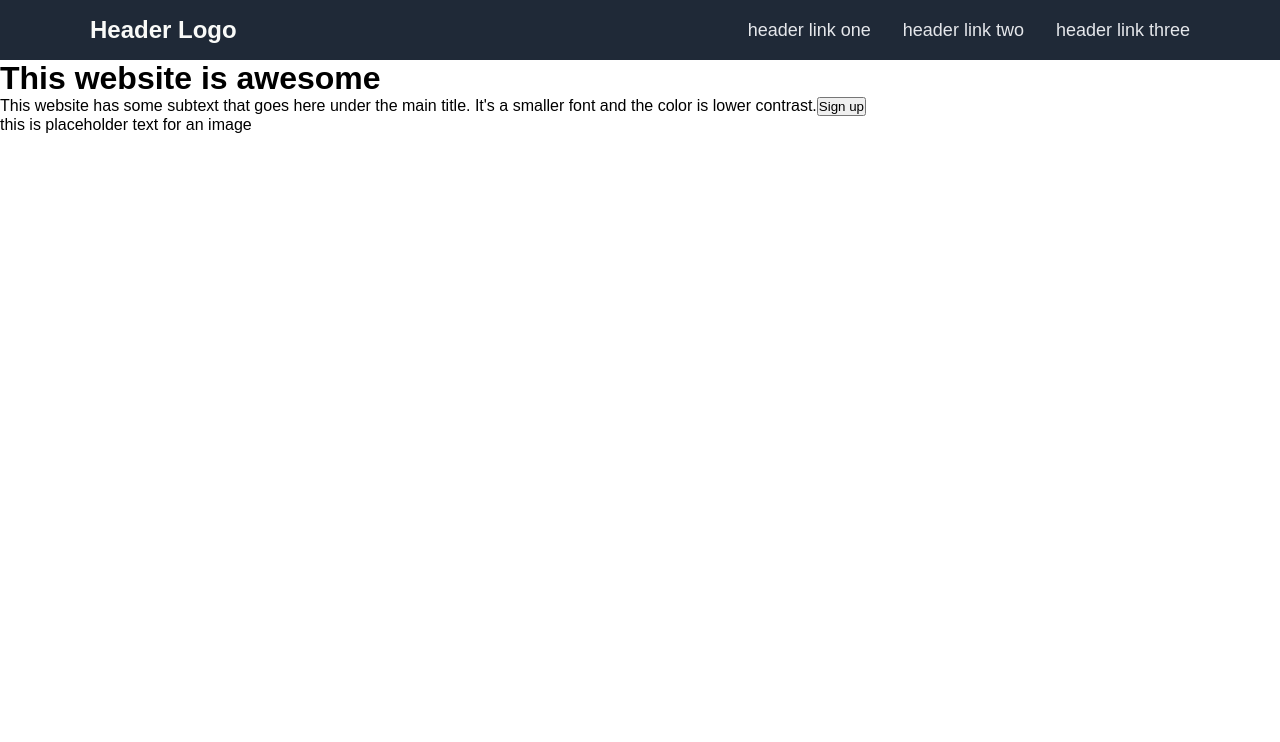
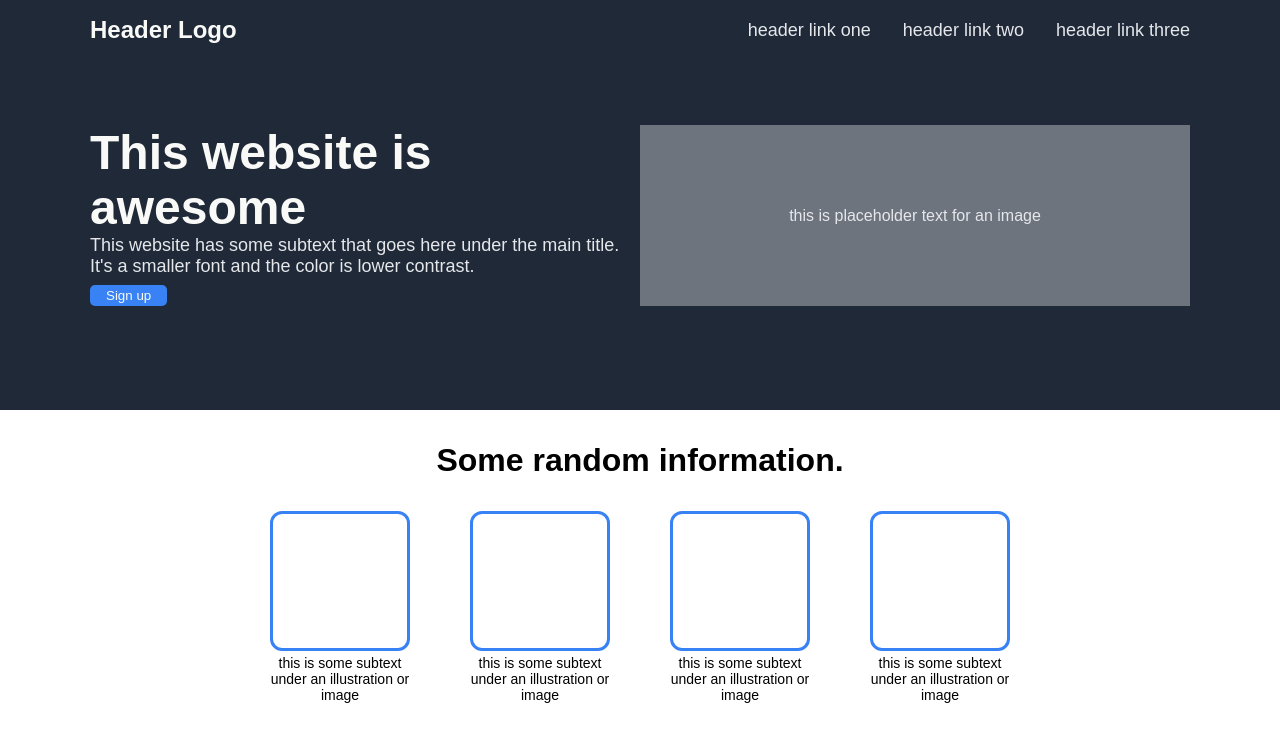
Before and after one commit to Atlai-the-Wizard/Landing-Page, a plain HTML site: page index.html in a window 1280 px wide. Drawn offline with Linux system fonts and the light colour scheme.

Commit message:
Add styling to main content in styles.css file
Add styling to the main content portion of the mock website.
This will bring the webpage inline with specifications.

```diff
--- a/index.html
+++ b/index.html
@@ -20,18 +20,40 @@
     </div>
 
     <div class="header">
-      <div class="welcome-bar">
-        <div class="welcome-text">
-          <h1>This website is awesome</h1><p>This website has some subtext that goes here under the main title. It's a smaller font and the color is lower contrast.</pa><button class="button-header">Sign up</button>
+      <div class="container">
+        <div class="text">
+          <h1>This website is awesome</h1>
+          <p>This website has some subtext that goes here under the main title. It's a smaller font and the color is lower contrast.</p>
+          <button class="button">Sign up</button>
         </div>
-        <div class="welcome-image">
+        <div class="image">
           this is placeholder text for an image
         </div>
       </div>
     </div>
 
     <div class="main">
-
+      <div class="container">
+        <h1 class="main-text">Some random information.</h1>
+        <div class="main-box">
+          <div class="blank-box-container">
+            <div class="blank-box"></div>
+            <p class="box-text">this is some subtext under an illustration or image</p>
+          </div>
+          <div class="blank-box-container">
+            <div class="blank-box"></div>
+            <p class="box-text">this is some subtext under an illustration or image</p>
+          </div>
+          <div class="blank-box-container">
+            <div class="blank-box"></div>
+            <p class="box-text">this is some subtext under an illustration or image</p>
+          </div>
+          <div class="blank-box-container">
+            <div class="blank-box"></div>
+            <p class="box-text">this is some subtext under an illustration or image</p>
+          </div>
+        </div>
+      </div>
     </div>
 
     <div class="main-2">
--- a/styles.css
+++ b/styles.css
@@ -16,7 +16,7 @@ a:link, a:visited, a:hover, a:active {
   margin: 0 auto;
 }
 
-/*NAV*/
+/*NAVBAR*/
 
 .navbar {
   background-color: #1f2937;
@@ -44,3 +44,88 @@ a:link, a:visited, a:hover, a:active {
 .navbar .links li {
   margin-left: 32px;
 }
+
+/* HERO */
+
+.header {
+  background-color: #1f2937;
+  height: 350px;
+}
+
+.header .container {
+  display: flex;
+  justify-content: space-between;
+  padding-top: 65px;
+}
+
+.header .text {
+  width: 550px;
+}
+
+.header .text h1 {
+  font-size: 48px;
+  color: #f9faf8;
+  font-weight: 900;
+}
+
+.header .text p {
+  font-size: 18px;
+  color: #e5e7eb;
+}
+
+.header .text button {
+  background-color: #3882f6;
+  color: #f9faf8;
+  box-shadow: none;
+  border: none;
+  border-radius: 5px;
+  padding: 3px 16px;
+  margin-top: 8px;
+}
+
+.header .image {
+  color: #e5e7eb;
+  background-color: #6d747d;
+  width: 550px;
+  display: flex;
+  justify-content: center;
+  align-items: center;
+}
+
+/* MAIN */
+
+.main .container {
+  display: flex;
+  flex-direction: column;
+  align-items: center;
+}
+
+.main .main-box {
+  display: flex;
+}
+
+.main .main-text {
+  font-weight: 900;
+  margin-bottom: 32px;
+  margin-top: 32px;
+}
+
+.blank-box-container {
+  width: 140px;
+  margin-inline: 30px;
+}
+
+.blank-box {
+  height: 140px;
+  width: 140px;
+  border: 3px solid #3882f6;
+  border-radius: 12px;
+}
+
+.box-text {
+  text-align: center;
+  font-size: 14px;
+  padding-top: 4px;
+}
+
+/* MAIN 2 */
```
